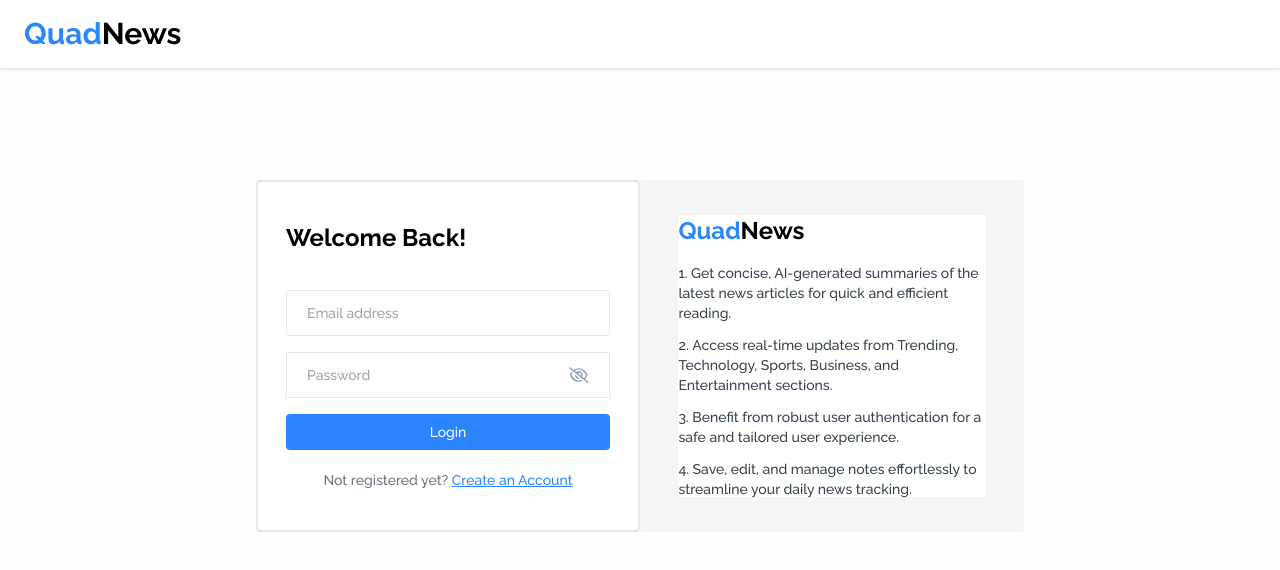
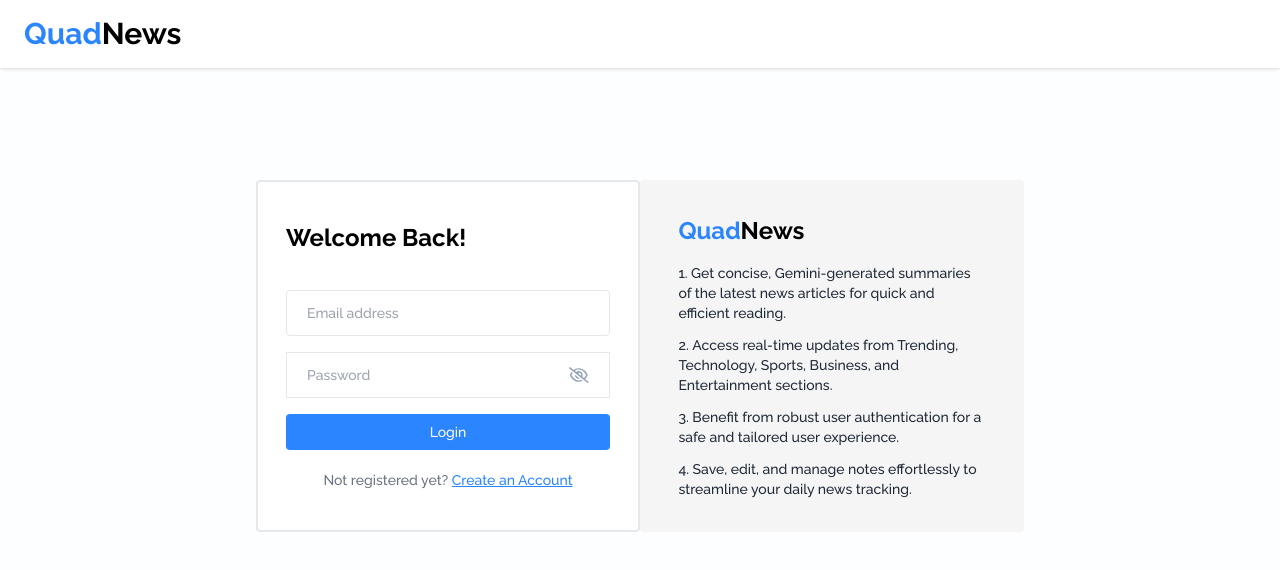
Before and after one commit to Harshdeep-Singh2004/QuadNews-India, a React (Vite) app in the folder frontend/quadnews-app/: page /login in a window 1280 px wide. Shown: the top 570 px of the page. Built offline with nearby package versions, Linux system fonts and the light colour scheme.

Commit message:
Update Intro.jsx

```diff
--- a/frontend/quadnews-app/src/components/Cards/Intro.jsx
+++ b/frontend/quadnews-app/src/components/Cards/Intro.jsx
@@ -3,14 +3,14 @@ import React from 'react'
 const Intro = () => {
   return (
     <>
-        <div className='h-4/5 w-4/5 bg-white'>
+        <div className='h-4/5 w-4/5 bg-transparent'>
             <h1 className="text-2xl font-bold mb-4">
             <span className="text-primary">Quad</span>
             <span className="text-black">News</span>
             </h1>
 
-            <ol className="text-sm text-gray-700 space-y-3 list-decimal list-inside">
-                <li>Get concise, AI-generated summaries of the latest news articles for quick and efficient reading.</li>
+            <ol className="text-sm text-gray-800 space-y-3 list-decimal list-inside">
+                <li>Get concise, Gemini-generated summaries of the latest news articles for quick and efficient reading.</li>
                 <li>Access real-time updates from Trending, Technology, Sports, Business, and Entertainment sections.</li>
                 <li>Benefit from robust user authentication for a safe and tailored user experience.</li>
                 <li>Save, edit, and manage notes effortlessly to streamline your daily news tracking.</li>
```
